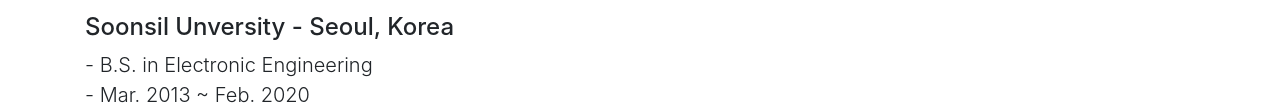
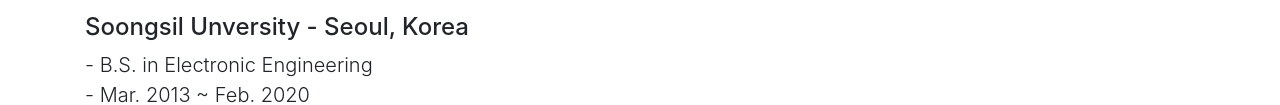
Before and after one commit to HaengInThere/cv, a website: page index.html in a window 1280 px wide. Shown: the part 1668-1773 px from the top of the page. Drawn offline with nearby package versions, Linux system fonts and the light colour scheme.

Commit message:
soongsil

```diff
--- a/index.html
+++ b/index.html
@@ -131,7 +131,7 @@
                 - Supervised by Prof. Sanghoon Lee.  <br>
                 - Mar. 2020 ~ Present  <br>
 
-                <h4>Soonsil Unversity - Seoul, Korea </h3>
+                <h4>Soongsil Unversity - Seoul, Korea </h3>
                 <p class="lead">
                     - B.S. in Electronic Engineering <br>
                     - Mar. 2013 ~ Feb. 2020 <br>
```
